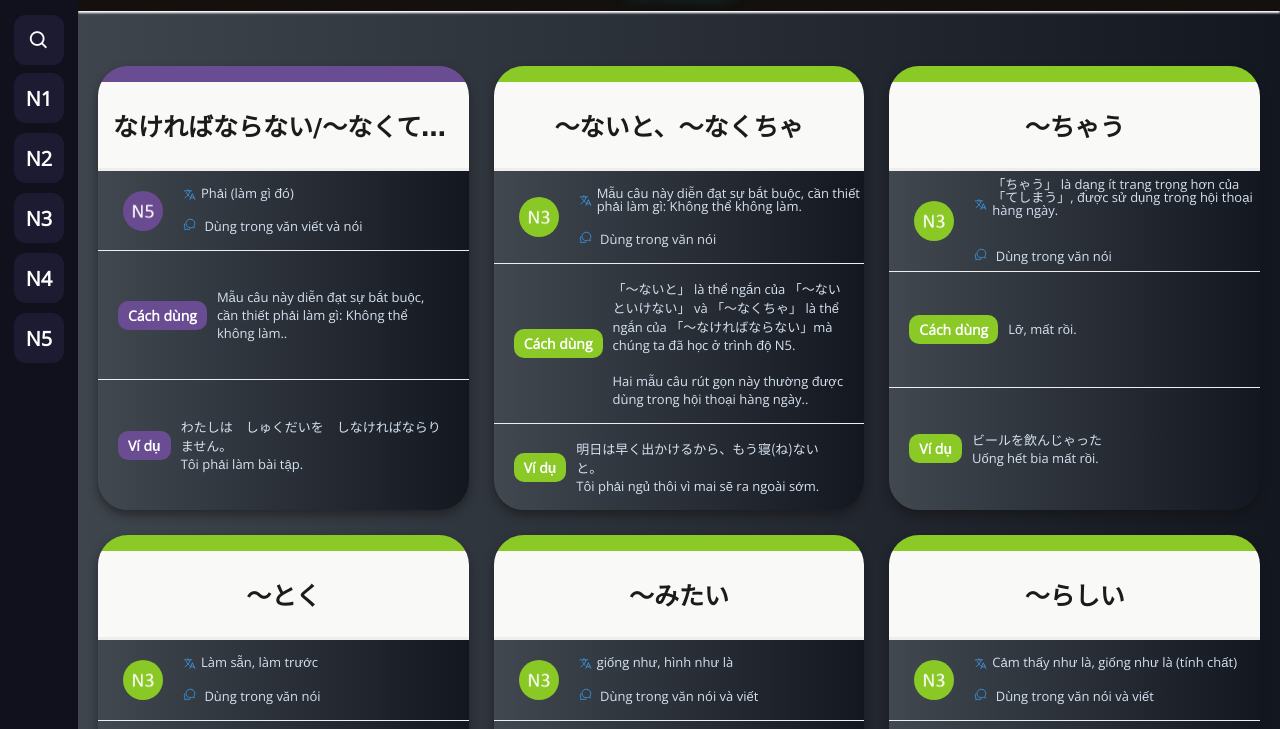
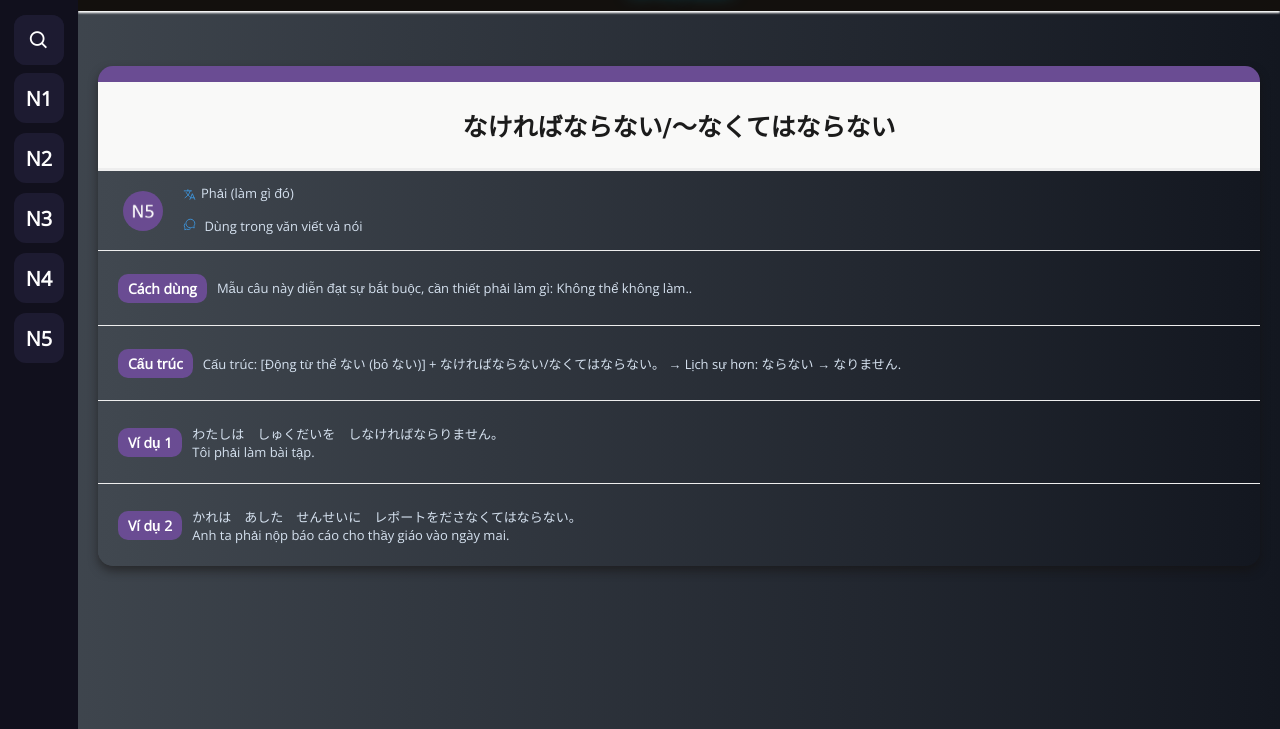
Before and after one commit to puiminh/thuviennguphap, a plain HTML site: page index.html in a window 1280 px wide. Both pictures are taken after a click on the element 283 px from the left and 359 px from the top of the page. Shown: the part 71-800 px from the top of the page. Drawn offline with nearby package versions, Linux system fonts and the light colour scheme; a web font is replaced by a local one.

Commit message:
Add files via upload

```diff
--- a/content.js
+++ b/content.js
@@ -10,7 +10,7 @@ let cardNP = document.querySelectorAll('.card');
 let levelPicker = [];
 let hpCharacters = [];
 let searchString = "";
-
+let something;
 
 
 function checkLevel(data) {
@@ -48,6 +48,7 @@ searchBar.addEventListener('keyup', (e) => {
     seachN(searchString)
 
   console.log(e);
+  document.querySelector(".sidebar").classList.remove("open");
   }
 });
 
@@ -67,7 +68,7 @@ const displayCharacters = (characters) => {
   //Tạo biến htmlString để chứa các thẻ tạo ra từ mảng obj truyền vào (characters)
   const htmlString = characters.map((character) => {
       return `
-            <div class="card">
+            <div class="card ${'n'+character.id}">
         <div class="card-content">
           <div class="card-top ${character.trinhdo.toLowerCase()}-level">
             <div class="card-title-box">
@@ -97,7 +98,7 @@ const displayCharacters = (characters) => {
             </div>
             <div class="card-content">${character.cachdung}.</div>
           </div>
-          <div class="card-bottom card-hidden">
+          <div class="card-bottom">
             <div class="card-use ${character.trinhdo.toLowerCase()}-box">
               <span>Ví dụ</span>
             </div>
@@ -115,53 +116,67 @@ const displayCharacters = (characters) => {
   cardNP = document.querySelectorAll('.card');
   for (var i = 0; i < cardNP.length; i++) {
     cardNP[i].addEventListener("click", function (e) {
-      console.log(this);
+      var cardSelect = this.classList[1].match(/\d/g).join("");
+
+      console.log(cardSelect);
+      this.classList.toggle("card-big");
+      var cardNotSelect = document.querySelectorAll(`.card:not(.${this.classList[1]})`);
+      for (var i=0; i<cardNotSelect.length; i++){
+        cardNotSelect[i].classList.toggle("card-hidden");
+      }
+
       this.innerHTML =
         `<div class="card-content">
-      <div class="card-top ${character.trinhdo.toLowerCase()}-level">
+      <div class="card-top ${hpCharacters[cardSelect-1].trinhdo.toLowerCase()}-level">
         <div class="card-title-box">
-          <h3 class="card-title">${character.ten}</h3>
+          <h3 class="card-title">${hpCharacters[cardSelect-1].ten}</h3>
         </div>
         <div class="card-language">
           <img
-            src="img/${character.trinhdo.toLowerCase()}.jpg"
+            src="img/${hpCharacters[cardSelect-1].trinhdo.toLowerCase()}.jpg"
             alt=""
             class="card-language-avatar"
           />
           <div class="card-language-info">
             <div class="card-language-top">
               <ion-icon name="language-outline"></ion-icon>
-              <h4 class="card-language-name">${character.nghia}
+              <h4 class="card-language-name">${hpCharacters[cardSelect-1].nghia}
             </div>
             <div class="card-language-game">
               <ion-icon name="chatbubbles-outline"></ion-icon>
-              <span>Dùng trong văn ${character.dungodau}</span>
+              <span>Dùng trong văn ${hpCharacters[cardSelect-1].dungodau}</span>
             </div>
           </div>
         </div>
       </div>
       <div class="card-bottom">
-        <div class="card-use ${character.trinhdo.toLowerCase()}-box">
+        <div class="card-use ${hpCharacters[cardSelect-1].trinhdo.toLowerCase()}-box">
           <span>Cách dùng</span>
         </div>
-        <div class="card-content">${character.cachdung}.</div>
+        <div class="card-content">${hpCharacters[cardSelect-1].cachdung}.</div>
       </div>
-      <div class="card-bottom card-hidden">
-        <div class="card-use ${character.trinhdo.toLowerCase()}-box">
-          <span>Ví dụ</span>
+      <div class="card-bottom">
+        <div class="card-use ${hpCharacters[cardSelect-1].trinhdo.toLowerCase()}-box">
+          <span>Cấu trúc</span>
+        </div>
+        <div class="card-content">${hpCharacters[cardSelect-1].cautruc}.</div>
+      </div>
+      <div class="card-bottom">
+        <div class="card-use ${hpCharacters[cardSelect-1].trinhdo.toLowerCase()}-box">
+          <span>Ví dụ 1</span>
         </div>
         <div class="card-content">
-          <span class="example-1">${character.vidu1}</span>
-          ${character.nghiavd1}
+          <span class="example-1">${hpCharacters[cardSelect-1].vidu1}</span>
+          ${hpCharacters[cardSelect-1].nghiavd1}
           </div>
       </div>
-      <div class="card-bottom card-hidden">
-        <div class="card-use ${character.trinhdo.toLowerCase()}-box">
-          <span>Ví dụ</span>
+      <div class="card-bottom">
+        <div class="card-use ${hpCharacters[cardSelect-1].trinhdo.toLowerCase()}-box">
+          <span>Ví dụ 2</span>
         </div>
         <div class="card-content">
-          <span class="example-1">${character.vidu1}</span>
-          ${character.nghiavd1}
+          <span class="example-1">${hpCharacters[cardSelect-1].vidu2}</span>
+          ${hpCharacters[cardSelect-1].nghiavd2}
           </div>
       </div>
     </div>`
--- a/contentstyle.css
+++ b/contentstyle.css
@@ -55,8 +55,30 @@
     width: calc(calc(100% / var(--columns)) - var(--spacing));
     margin-left: var(--spacing);
     margin-bottom: var(--spacing);
-    border-radius: 30px;
+    border-radius: 15px;
+  }
+  .cards{
+    animation: slide_left 0.5s linear forwards;
+  }
 
+  @keyframes slide_left {
+    0% {
+      transform: translateX(20px);
+      opacity: 0;
+    }
+    100% {
+      transform: translateX(0px);
+      opacity: 1;
+    }
+  }
+  /* .card-hidden{
+    visibility: hidden;
+    display: none;
+  } */
+  .card:not(.card-big):hover{
+    box-shadow: rgba(255, 255, 255, 0.5) 0px 0px 15px 5px;
+    transition: all 0.2s ease;
+    transform: scale(1.05);
   }
   .card-image {
     height: 200px;
@@ -206,6 +228,7 @@
       background-image: linear-gradient(90deg, #414850, #131720);
 
   }
+
   .card {
     display: flex;
     flex-direction: column;
@@ -213,3 +236,19 @@
   .example-1{
     font-family: 'Noto Sans JP', sans-serif;
   }
+
+  .card-big{
+   width: 100%;
+   min-height: 500px;
+   /* height: 100%; */
+   position: relative;
+    z-index: 5;
+
+   /* margin-top: -130px;
+   margin-left: -20px; */
+  }
+  .card-hidden{
+    display: none;
+    /* margin-top: -130px;
+    margin-left: -20px; */
+   }
```
